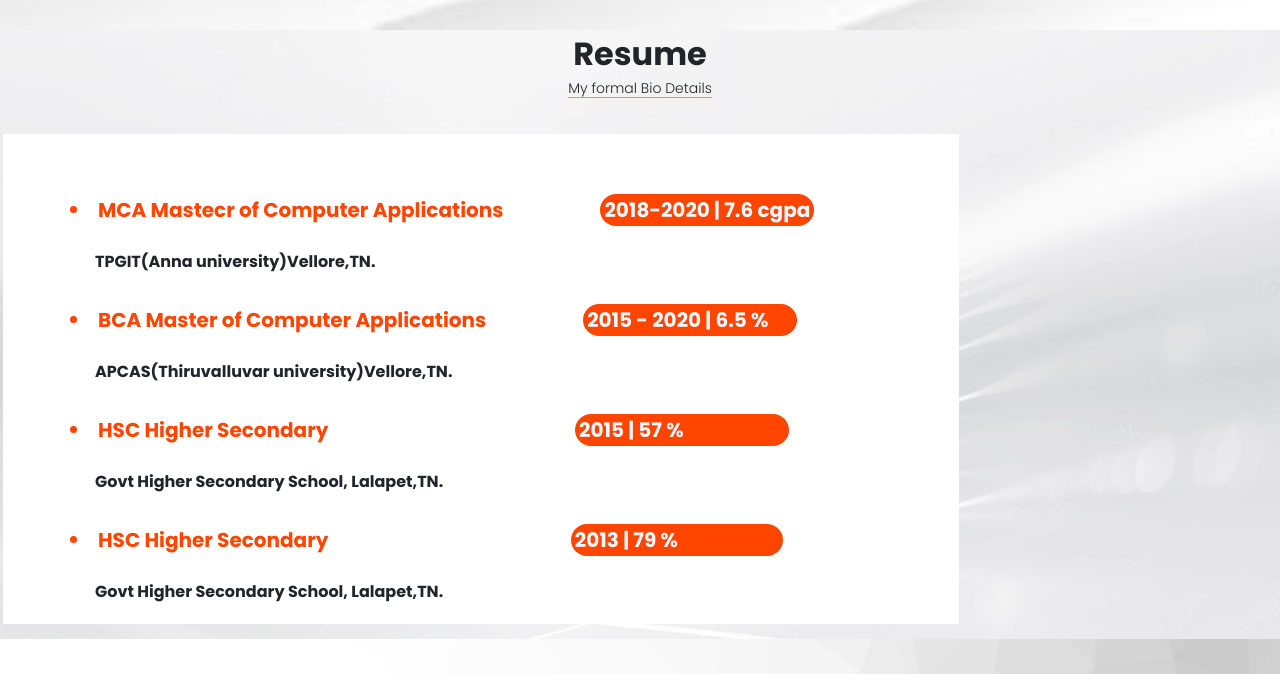
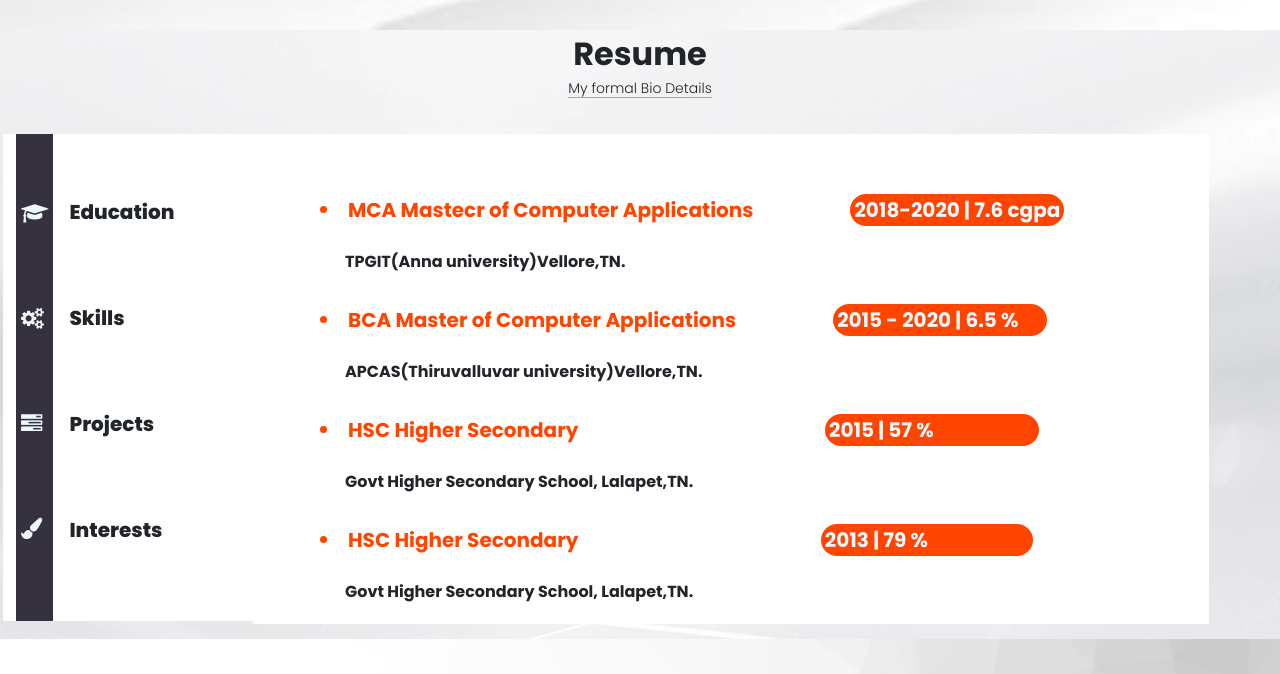
Before and after one commit to Vinothkumar3/portfoliopro, a React (Create React App) app in the folder client/: page / in a window 1280 px wide. Shown: the part 1380-2054 px from the top of the page. Built offline with nearby package versions, Linux system fonts and the light colour scheme; a web font is replaced by a local one.

Commit message:
complete react resume portfolio

```diff
--- a/client/src/PortfolioContainer/Resume/Resume.css
+++ b/client/src/PortfolioContainer/Resume/Resume.css
@@ -36,11 +36,11 @@
 
 /* col-3 style */
 .col-md-3 {
-
+  position: absolute;
   background-color: white;
   box-sizing: border-box;
   background-color: white;
-  max-width: 250px;
+  min-width: 250px;
   border-right: 2px solid rgb(239, 241, 241);
 }
 
@@ -113,10 +113,12 @@
 
 /* col-9 and  sections style  */
 div .col-md-9 {
+display: flex;
+flex-direction: column;
   position: relative;
   background-color: white;
   height: 490px;
-  margin: 0px 0px 0px 0px;
+  margin: 0px 0px 0px 250px;
   max-width: 1010px;
   overflow-y: auto;
   overflow-x: hidden;
--- a/client/src/PortfolioContainer/Resume/Resume.js
+++ b/client/src/PortfolioContainer/Resume/Resume.js
@@ -13,7 +13,7 @@ function Resume() {
           {/* row gx-0 is column b/w gap as zero */}
           <div className="row" >
             {/* col3 ref resume side icon and education,skill,project,interest  */}
-            <div className="col-md-3" style={{position:"fixed"}} >
+            <div className="col-md-3">
               {/* icons image click ref section */}
               <span className="span1">
                 <a href="#section1">
```
